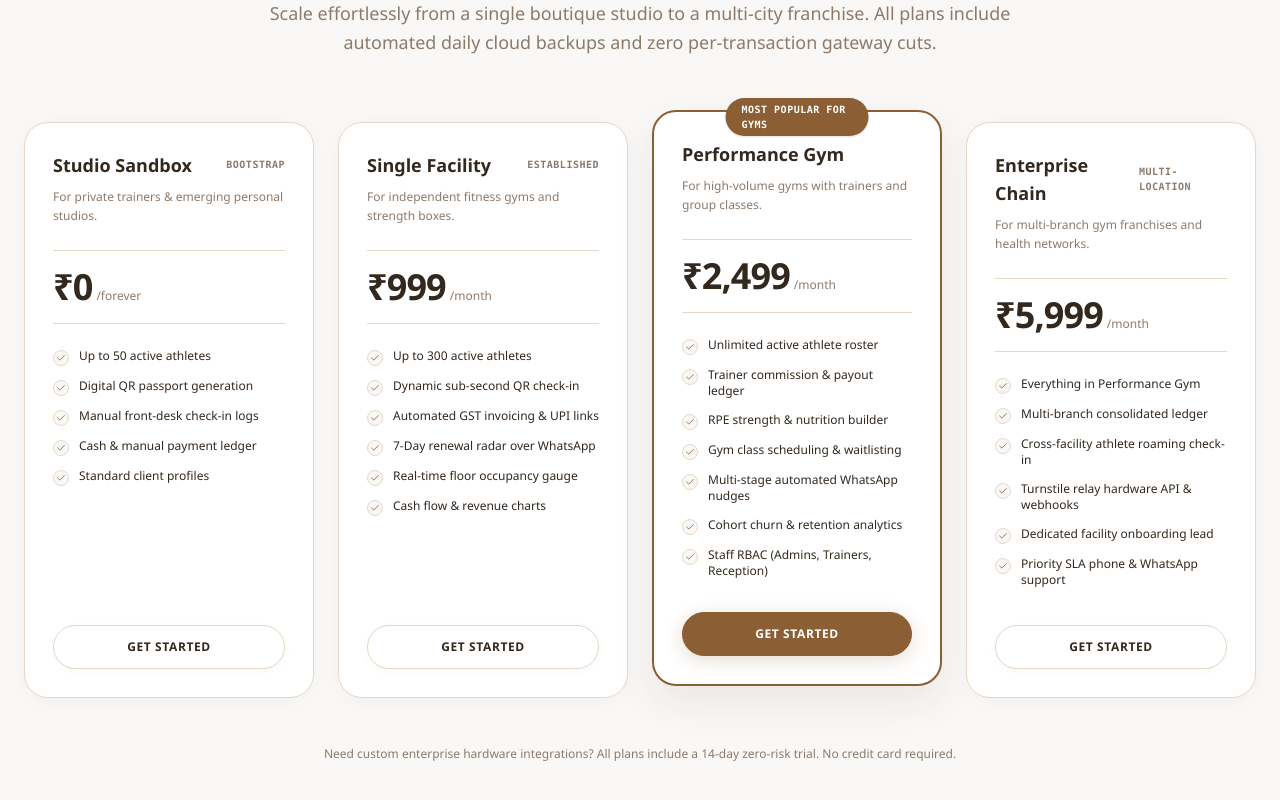
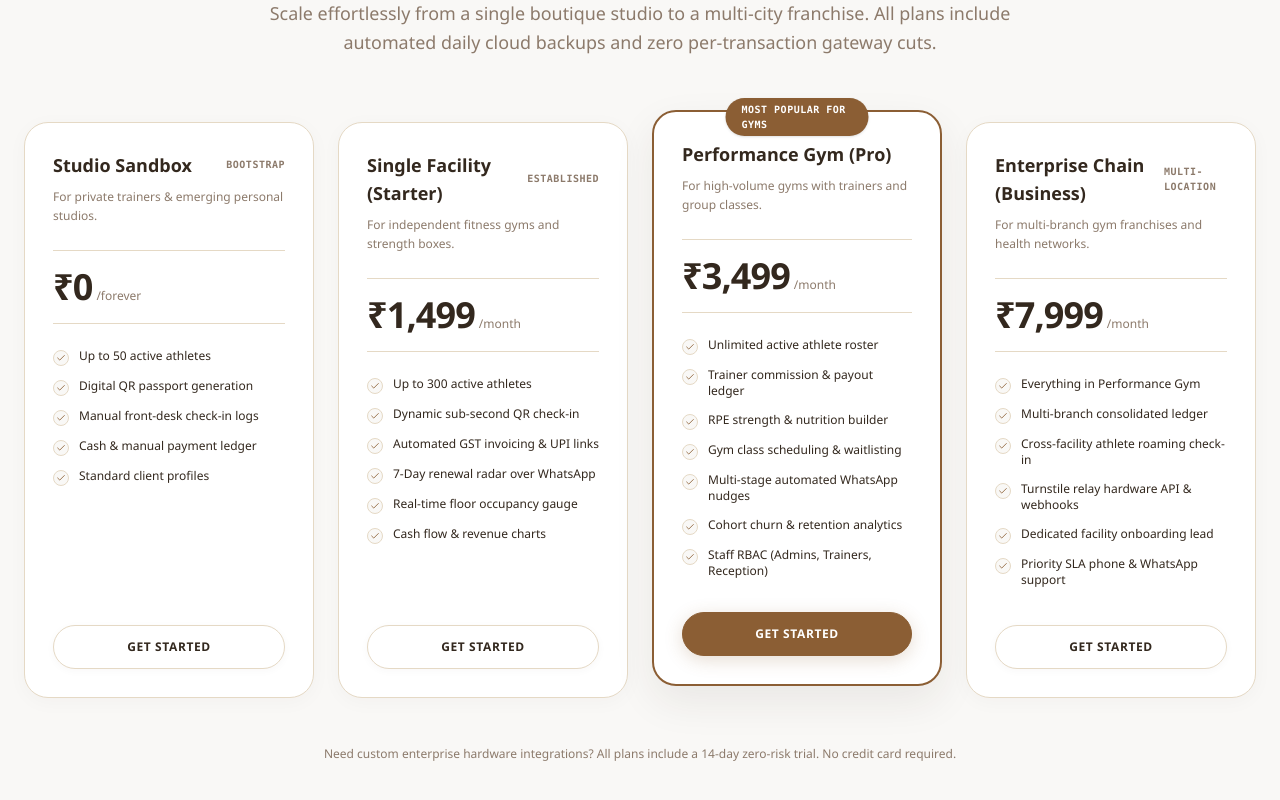
Before and after one commit to princeff55032-maker/XYRO, a Next.js app: page / in a window 1280 px wide. Shown: the part 3534-4334 px from the top of the page. Built offline with nearby package versions, Linux system fonts and the light colour scheme; no server answers.

Commit message:
fix(pricing): synchronize landing page plan prices with super admin panel

```diff
--- a/src/components/marketing/pricing.tsx
+++ b/src/components/marketing/pricing.tsx
@@ -20,8 +20,8 @@ const plans = [
     featured: false,
   },
   {
-    name: "Single Facility",
-    price: "₹999",
+    name: "Single Facility (Starter)",
+    price: "₹1,499",
     period: "/month",
     badge: "ESTABLISHED",
     tagline: "For independent fitness gyms and strength boxes.",
@@ -37,8 +37,8 @@ const plans = [
     featured: false,
   },
   {
-    name: "Performance Gym",
-    price: "₹2,499",
+    name: "Performance Gym (Pro)",
+    price: "₹3,499",
     period: "/month",
     badge: "MOST POPULAR FOR GYMS",
     tagline: "For high-volume gyms with trainers and group classes.",
@@ -55,8 +55,8 @@ const plans = [
     featured: true,
   },
   {
-    name: "Enterprise Chain",
-    price: "₹5,999",
+    name: "Enterprise Chain (Business)",
+    price: "₹7,999",
     period: "/month",
     badge: "MULTI-LOCATION",
     tagline: "For multi-branch gym franchises and health networks.",
```
